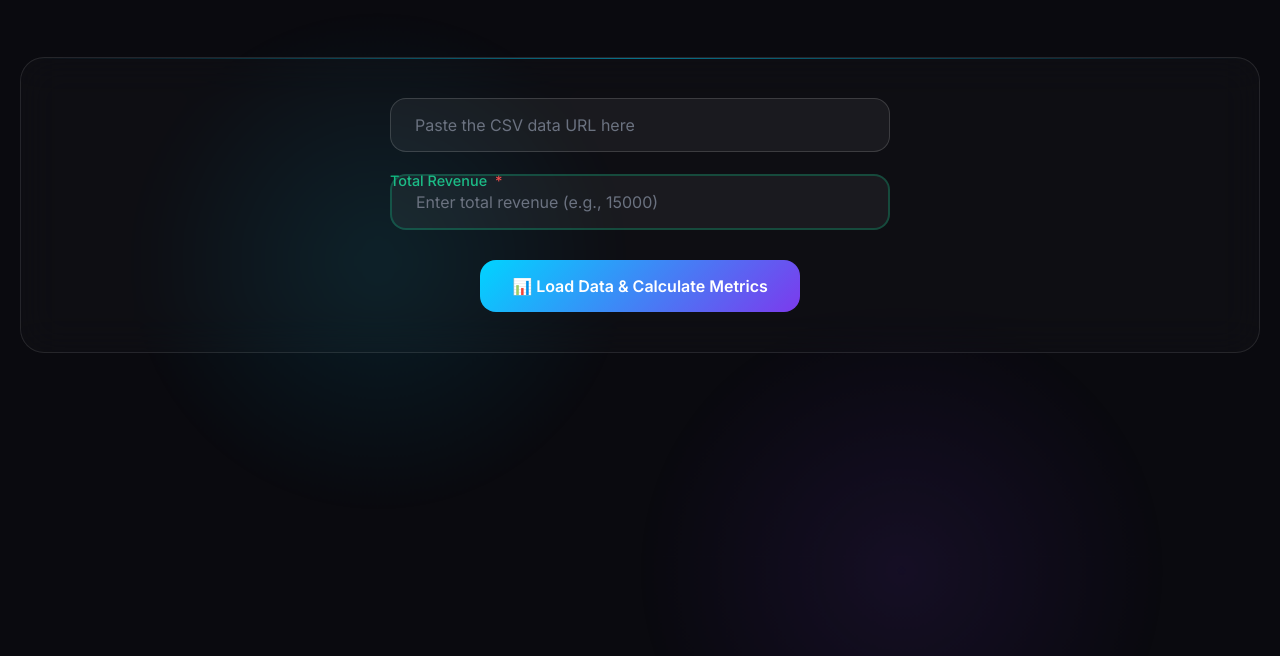
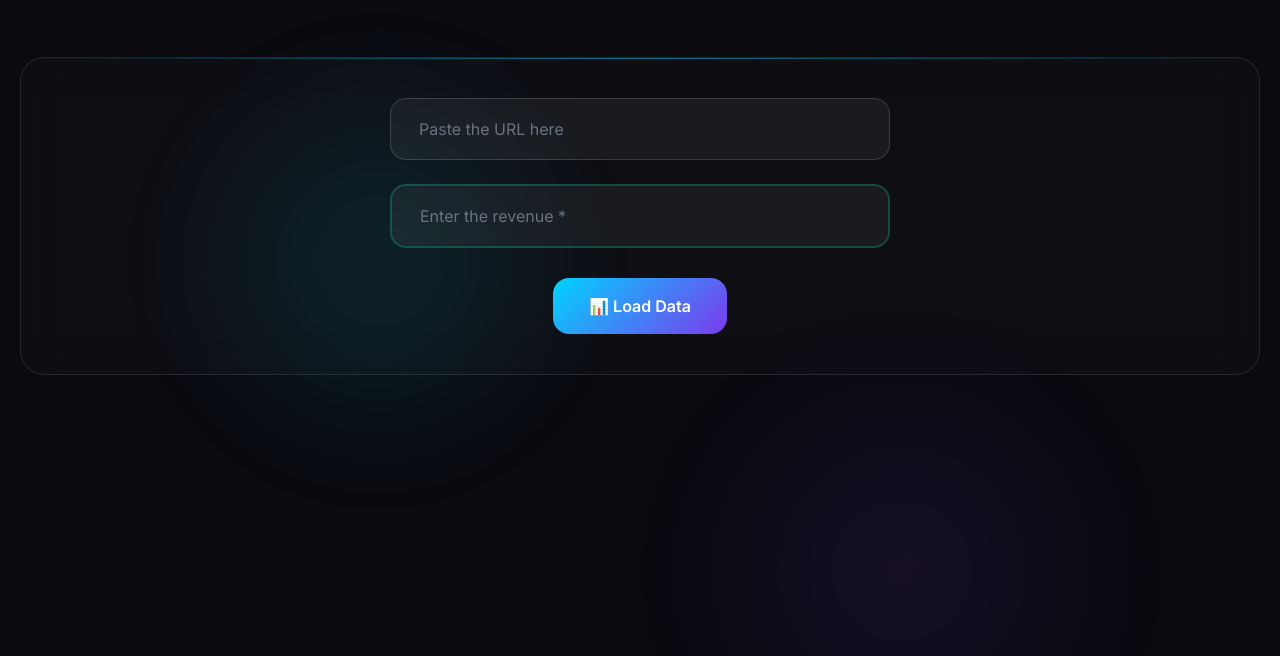
Before and after one commit to Xgrows-Marketing/psychicvision, a plain HTML site: page index.html in a window 1280 px wide. Shown: the part 144-800 px from the top of the page. Drawn offline with nearby package versions, Linux system fonts and the light colour scheme.

Commit message:
Update index.html

```diff
--- a/index.html
+++ b/index.html
@@ -89,14 +89,14 @@
         .input-group {
             display: flex;
             flex-direction: column;
-            gap: 20px;
+            gap: 24px;
             max-width: 500px;
             margin: 0 auto 30px;
         }
 
         .url-input, .revenue-input {
             width: 100%;
-            padding: 16px 24px;
+            padding: 20px 28px;
             background: rgba(255, 255, 255, 0.05);
             border: 1px solid rgba(255, 255, 255, 0.15);
             border-radius: 16px;
@@ -109,6 +109,7 @@
 
         .revenue-input {
             border: 2px solid rgba(16, 185, 129, 0.3);
+            padding: 20px 28px;
         }
 
         .url-input::placeholder, .revenue-input::placeholder {
@@ -130,8 +131,9 @@
             color: #10b981;
             font-size: 0.9rem;
             font-weight: 500;
-            margin-bottom: -15px;
+            margin-bottom: -20px;
             text-align: left;
+            padding-left: 4px;
         }
 
         .required-asterisk {
@@ -142,7 +144,7 @@
         .load-button {
             background: linear-gradient(135deg, #00d4ff 0%, #7c3aed 100%);
             border: none;
-            padding: 16px 32px;
+            padding: 18px 36px;
             border-radius: 16px;
             color: white;
             font-size: 16px;
@@ -356,19 +358,22 @@
 
         <div class="upload-section">
             <div class="input-group">
-                <input type="text" id="githubUrl" class="url-input" placeholder="Paste the CSV data URL here">
+                <input type="text" id="githubUrl" class="url-input" placeholder="Paste the URL here">
                 <div>
-                    <div class="required-label">Total Revenue <span class="required-asterisk">*</span></div>
-                    <input type="number" id="totalRevenue" class="revenue-input" placeholder="Enter total revenue (e.g., 15000)" step="0.01" min="0" required>
+                    <input type="number" id="totalRevenue" class="revenue-input" placeholder="Enter the revenue *" step="0.01" min="0" required>
                 </div>
             </div>
             <button class="load-button" onclick="loadFromGitHub()">
-                📊 Load Data & Calculate Metrics
+                📊 Load Data
             </button>
         </div>
 
         <div id="dashboard" class="hidden">
             <div class="metrics">
+                <div class="metric-card emerald">
+                    <div class="metric-value" id="displayTotalRevenue">£0.00</div>
+                    <div class="metric-label">Total Revenue</div>
+                </div>
                 <div class="metric-card blue">
                     <div class="metric-value" id="totalSpend">£0.00</div>
                     <div class="metric-label">Total Ad Spend</div>
@@ -377,19 +382,10 @@
                     <div class="metric-value" id="totalTickets">0</div>
                     <div class="metric-label">Attributed Tickets Sold</div>
                 </div>
-                <div class="metric-card emerald">
-                    <div class="metric-value" id="displayTotalRevenue">£0.00</div>
-                    <div class="metric-label">Total Revenue</div>
-                </div>
                 <div class="metric-card purple">
                     <div class="metric-value" id="estimatedMetaRevenue">£0.00</div>
                     <div class="metric-label">Estimated Meta Revenue</div>
                     <div class="metric-note">Attributed + 8%</div>
-                </div>
-                <div class="metric-card orange">
-                    <div class="metric-value" id="estimatedOrganic">£0.00</div>
-                    <div class="metric-label">Estimated Organic Revenue</div>
-                    <div class="metric-note">Total - Meta Revenue</div>
                 </div>
                 <div class="metric-card coral">
                     <div class="metric-value" id="totalClicks">0</div>
@@ -399,13 +395,14 @@
                     <div class="metric-value" id="avgCost">£0.00</div>
                     <div class="metric-label">Avg Cost/Ticket</div>
                 </div>
-                <div class="metric-card blue">
-                    <div class="metric-value" id="roi">0%</div>
-                    <div class="metric-label">Return on Investment</div>
-                </div>
                 <div class="metric-card coral">
                     <div class="metric-value" id="totalAllClicks">0</div>
                     <div class="metric-label">Clicks (All)</div>
+                </div>
+                <div class="metric-card orange">
+                    <div class="metric-value" id="estimatedOrganic">£0.00</div>
+                    <div class="metric-label">Estimated Organic Revenue</div>
+                    <div class="metric-note">Total - Meta Revenue</div>
                 </div>
             </div>
 
@@ -521,9 +518,6 @@
             const estimatedMetaRevenue = metaAttributedRevenue * 1.08;
             const estimatedOrganicRevenue = totalRevenue - estimatedMetaRevenue;
 
-            const profit = totalRevenue - totals.totalSpend;
-            const roi = totals.totalSpend > 0 ? ((profit / totals.totalSpend) * 100) : 0;
-
             document.getElementById('totalSpend').textContent = `£${totals.totalSpend.toFixed(2)}`;
             document.getElementById('totalTickets').textContent = totals.totalTickets.toFixed(1);
             document.getElementById('displayTotalRevenue').textContent = `£${totalRevenue.toFixed(2)}`;
@@ -532,7 +526,6 @@
             document.getElementById('avgCost').textContent = `£${avgCost.toFixed(2)}`;
             document.getElementById('totalClicks').textContent = totals.totalClicks;
             document.getElementById('totalAllClicks').textContent = totals.totalAllClicks;
-            document.getElementById('roi').textContent = `${roi.toFixed(1)}%`;
         }
 
         function createCharts() {
```
